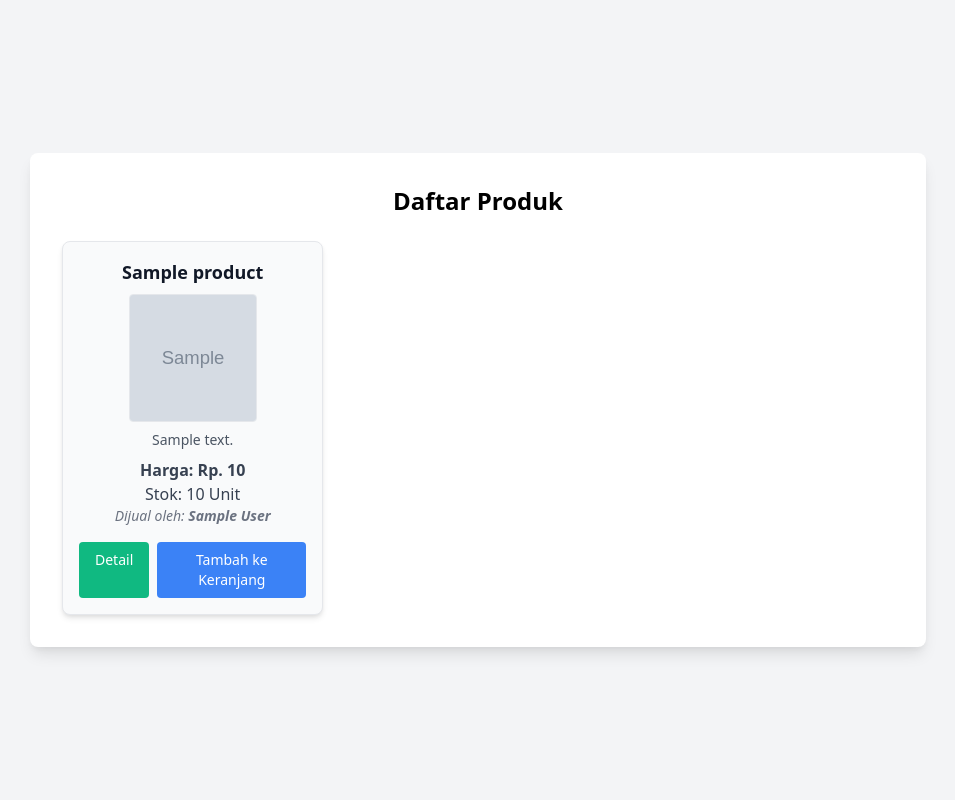
After one commit to DTPL2025/tugas-proyek, a Flask app: page /produk/list in a window 1280 px wide. The commit adds this page. Shown: the whole page, without its empty margins (162-1117 px from the left). Run offline with Flask 3, Linux system fonts and the light colour scheme; tables that the repository leaves empty hold one stand-in row (values such as "Sample post"); grey boxes marked "Sample" are stand-in pictures.

```diff
--- a/app/forms.py
+++ b/app/forms.py
@@ -45,6 +45,6 @@ class ProductForm(FlaskForm):
     description = TextAreaField('Deskripsi Produk', validators=[Length(max=750)])
     price = IntegerField('Harga Produk (Rp)', validators=[DataRequired(), NumberRange(min=0)])
     stock = IntegerField('Stok Produk (Unit)', validators=[DataRequired(), NumberRange(min=0)])
-    image = FileField('Gambar Produk', validators=[FileAllowed(['jpg', 'png'])])
+    image = FileField('Gambar Produk', validators=[FileAllowed(['jpg', 'png'], 'Format file tidak didukung! Harap unggah gambar dengan format JPG atau PNG.')])
     weight = IntegerField('Berat Produk (gram)', validators=[DataRequired(), NumberRange(min=1)])
     submit = SubmitField('Tambah Produk')
--- a/app/routes.py
+++ b/app/routes.py
@@ -110,6 +110,7 @@ def edit_product(product_id):
 
         db.session.commit()
         flash('Produk Anda telah diperbarui!', 'success')
+
         return redirect(url_for('view_product_seller'))
     session.pop('_flashes', None)
     return render_template('edit_product.jinja', form=form, product=product)
@@ -126,3 +127,28 @@ def delete_product(product_id):
     db.session.commit()
     flash('Produk Anda telah dihapus!', 'success')
     return redirect(url_for('view_product_seller'))
+
+@app.route('/produk/list', methods=['GET'])
+def view_product_buyer():
+    products = Product.query.order_by(Product.name.asc()).all()  # Urut berdasarkan nama toko
+    return render_template('view_product_buyer.jinja', products=products)
+
+
+# @app.route('/produk/<int:product_id>')
+# def detail_product(product_id):
+#     product = Product.query.get_or_404(product_id)  # Ambil produk dari database
+#     return render_template('detail_product.jinja', product=product)
+
+
+# @app.route('/cart/add/<int:product_id>', methods=['POST'])
+# @login_required
+# def add_to_cart(product_id):
+#     product = Product.query.get_or_404(product_id)
+
+#     # Logika menambahkan produk ke keranjang
+#     cart_item = Cart(user_id=current_user.id, product_id=product.id, quantity=1)
+#     db.session.add(cart_item)
+#     db.session.commit()
+
+#     flash(f'Produk {product.name} telah ditambahkan ke keranjang!', 'success')
+#     return redirect(url_for('view_cart'))
--- /dev/null
+++ b/app/templates/view_product_buyer.jinja
@@ -0,0 +1,43 @@
+{% extends "base.jinja" %}
+{% block title %}Daftar Produk{% endblock %}
+{% block body %}
+<body class="bg-gray-100 flex items-center justify-center min-h-screen">
+    <div class="bg-white p-8 rounded-lg shadow-lg w-full max-w-4xl">
+        <h1 class="text-2xl font-bold mb-6 text-center">Daftar Produk</h1>
+
+        <div class="grid grid-cols-1 sm:grid-cols-2 md:grid-cols-3 gap-6">
+            {% for product in products %}
+                <div class="bg-gray-50 p-4 rounded-lg shadow-md border border-gray-200 flex flex-col items-center">
+                    <h2 class="text-lg font-semibold text-gray-900 text-center">{{ product.name }}</h2>
+
+                    <img src="{{ url_for('static', filename='product_images/' + product.image_file) }}"
+                         alt="{{ product.name }}" width="100" height="100"
+                         class="border rounded w-32 h-32 object-cover mt-2">
+
+                    <p class="text-sm text-gray-600 mt-2 break-words whitespace-pre-wrap">{{ product.description }}</p>
+                    <p class="text-gray-700 font-semibold mt-2">Harga: Rp. {{ product.price }}</p>
+                    <p class="text-gray-700">Stok: {{ product.stock }} Unit</p>
+                    <p class="text-gray-500 text-sm italic">Dijual oleh: <strong>{{ product.seller.name }}</strong></p>
+
+                    <!-- Tombol Detail dan Tambah ke Keranjang -->
+                    <div class="mt-4 flex justify-center gap-2 w-full">
+                        {# <a href="{{ url_for('detail_product', product_id=product.id) }}" class="bg-green-500 text-white px-4 py-2 rounded hover:bg-green-600 text-sm w-full sm:w-auto text-center"> #}
+                        <a href="" class="bg-green-500 text-white px-4 py-2 rounded hover:bg-green-600 text-sm w-full sm:w-auto text-center">
+                            Detail
+                        </a>
+                        {# <form action="{{ url_for('add_to_cart', product_id=product.id) }}" method="POST" class="w-full sm:w-auto"> #}
+                        <form action="" method="POST" class="w-full sm:w-auto">
+                            <button type="submit"
+                                    class="bg-blue-500 text-white px-4 py-2 rounded hover:bg-blue-600 text-sm w-full sm:w-auto">
+                                Tambah ke Keranjang
+                            </button>
+                        </form>
+                    </div>
+                </div>
+            {% else %}
+                <p class="text-center text-gray-600">Tidak ada produk yang tersedia.</p>
+            {% endfor %}
+        </div>
+    </div>
+</body>
+{% endblock %}
```
Also changed, not shown: app/templates/view_product_seller.jinja (+26 -0 lines), app/templates/add_to_cart.jinja (added), app/templates/detail_product.jinja (added).
